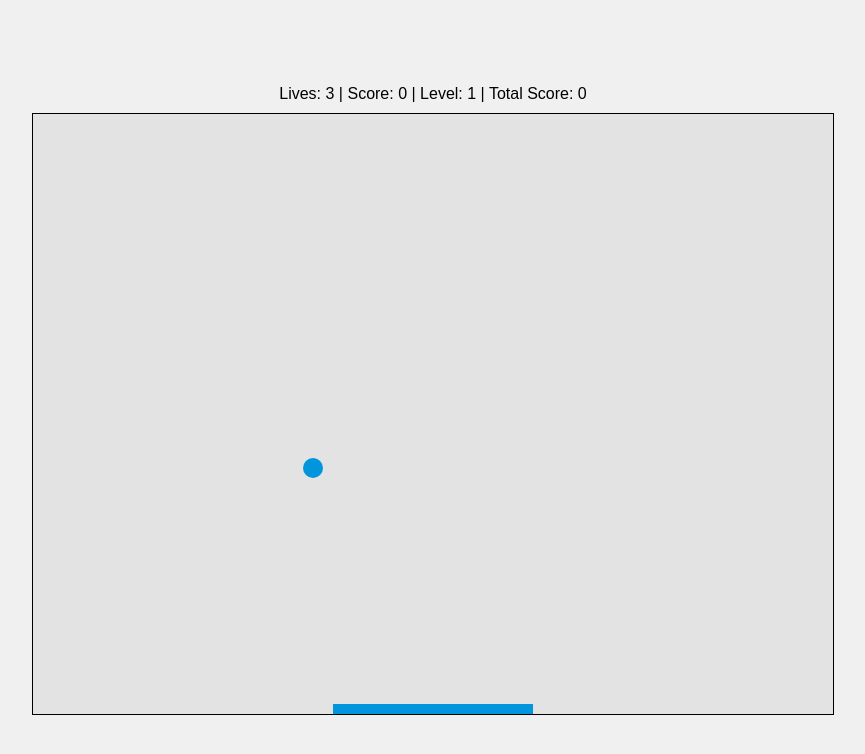
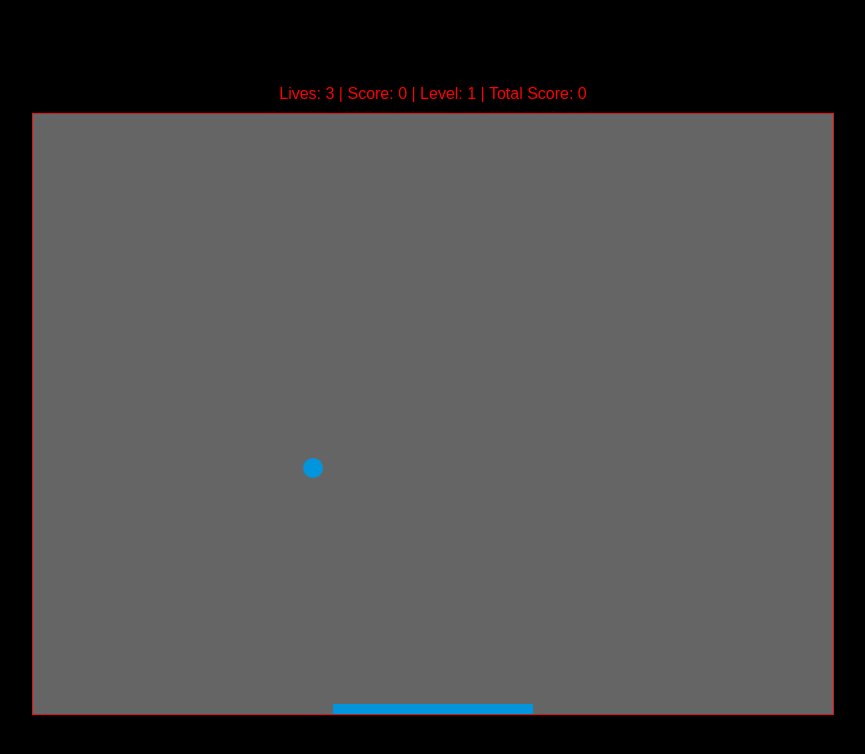
Before and after one commit to briantparish/BallBounceGame, a plain HTML site: page index.html in a window 1280 px wide. Shown: the whole page, without its empty margins (207-1072 px from the left). Drawn offline with Linux system fonts and the light colour scheme.

Commit message:
Add files via upload

```diff
--- a/game.js
+++ b/game.js
@@ -1,5 +1,4 @@
 window.onload = function () {
-
   // Game setup and functions
   // Get the canvas and context
   const canvas = document.getElementById("gameCanvas");
@@ -18,7 +17,7 @@ window.onload = function () {
   let rightPressed = false;
   let leftPressed = false;
   let paddleSpeed = 7;
-  let ballColor = ["#0095DD", "#0095DD", "#dd1a00ff", "#1686007e", "#6b018bc7", "#9c5901d5", "#dd00d27c", "#1713f5ff"]
+  let ballColor = ["#0095DD", "#0095DD", "#dd1a00ff", "#34db13e0", "#f35edaea", "#e48406ea", "#e5ff00e8", "#5956ffff"]
 
   let totalScore = 0;
   let lives = 3;
@@ -93,7 +92,7 @@ window.onload = function () {
     if (y + dy < ballRadius) {
       dy = -dy;
     } else if (y + dy > canvas.height - ballRadius) {
-      if ((x > paddleX -15) && (x < paddleX + paddleWidth + 15)) {
+      if ((x > paddleX -25) && (x < paddleX + paddleWidth + 25)) {
         dy = -dy;
         score++; // Increase score for successful bounce
         totalScore++;
--- a/index.html
+++ b/index.html
@@ -11,12 +11,12 @@
       justify-content: center;
       align-items: center;
       height: 100vh;
-      background-color: #f0f0f0;
+      background-color: #000000;
       flex-direction: column;
     }
     canvas {
-      border: 1px solid black;
-      background-color: #e3e3e3;
+      border: 1px solid rgb(240, 13, 13);
+      background-color: #e3e3e371;
     }
     #info {
       font-family: Arial, sans-serif;
@@ -24,7 +24,7 @@
     }
   </style>
 </head>
-<body>
+<body style="color:red" >
   <div id="info">
     Lives: <span id="lives">3</span> | Score: <span id="score">0</span> | Level: <span id="level">1</span> | Total Score: <span id="totalScore">0</span>
   </div>
```
